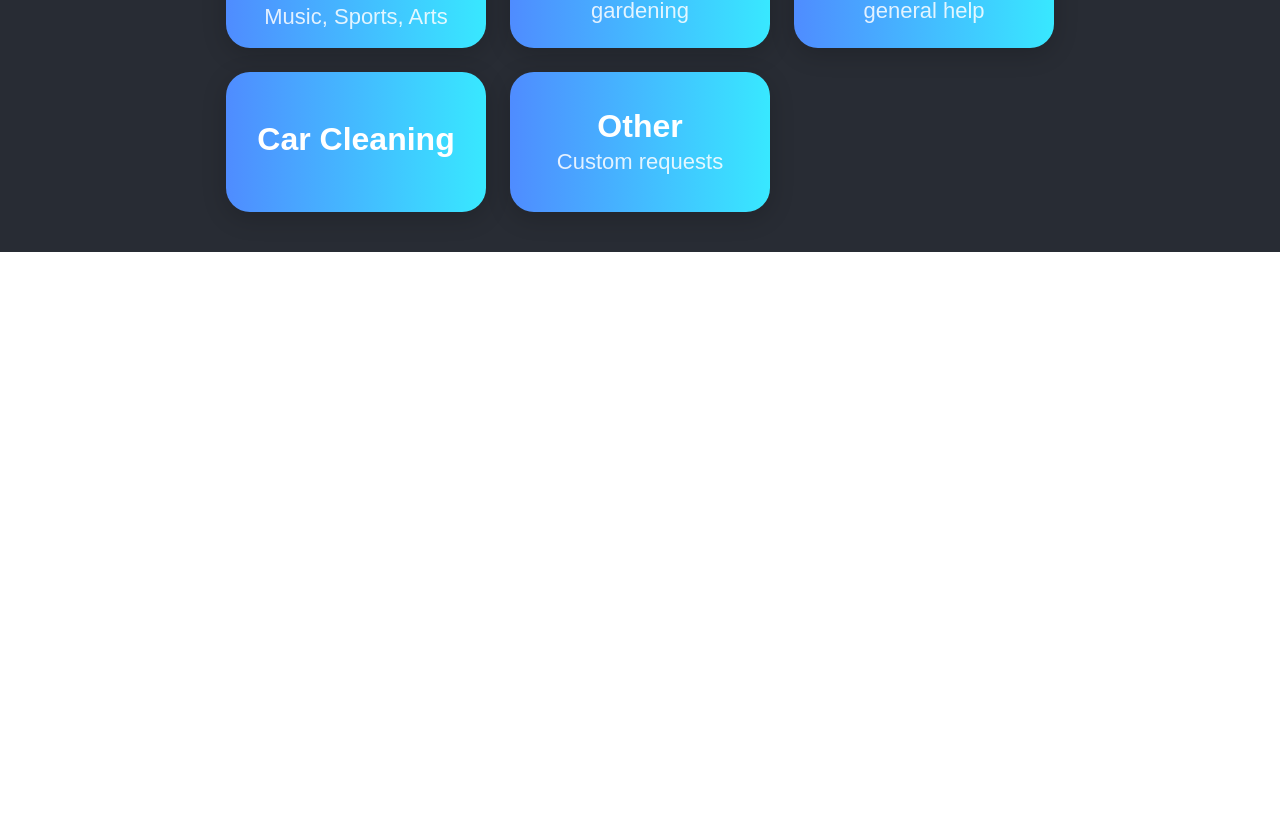
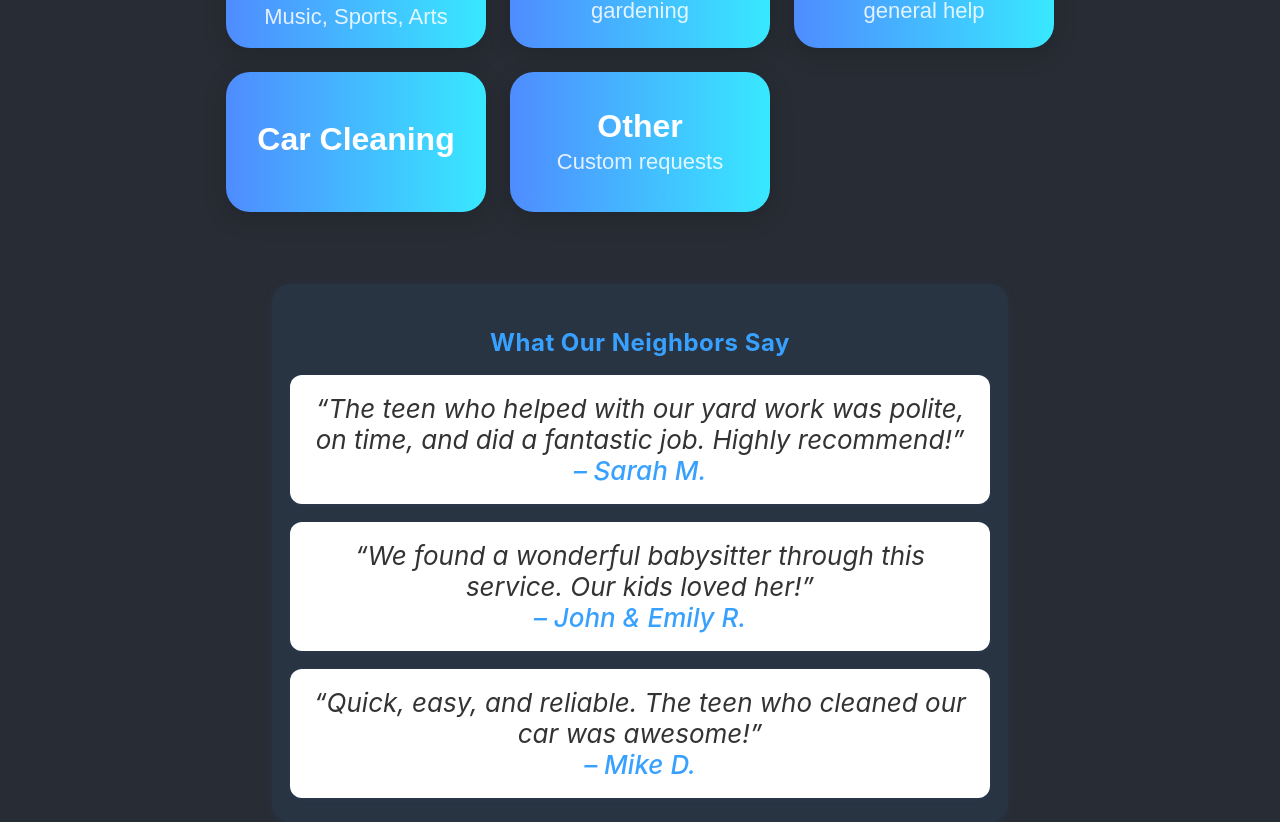
Before and after one commit to ilyaskuratovsky/hire-a-teen, a React (Create React App) app: page / in a window 1280 px wide. Shown: the part 819-1641 px from the top of the page. Before the commit the page ends 1071 px from the top, so only its background shows below. Built offline with nearby package versions, Linux system fonts and the light colour scheme.

Commit message:
testimonials

```diff
--- a/src/App.js
+++ b/src/App.js
@@ -575,6 +575,82 @@ function App() {
             </button>
           ))}
         </div>
+        <div
+          style={{
+            maxWidth: 700,
+            margin: "32px auto 0 auto",
+            padding: "24px 18px",
+            background: "rgba(56,161,255,0.07)",
+            borderRadius: 18,
+            boxShadow: "0 2px 12px rgba(56,161,255,0.07)",
+            textAlign: "center",
+          }}
+        >
+          <h2
+            style={{
+              fontSize: 24,
+              fontWeight: 700,
+              color: "#38a1ff",
+              marginBottom: 18,
+              letterSpacing: 0.5,
+            }}
+          >
+            What Our Neighbors Say
+          </h2>
+          <div style={{ display: "flex", flexDirection: "column", gap: 18 }}>
+            <div
+              style={{
+                background: "#fff",
+                borderRadius: 12,
+                padding: "18px 20px",
+                boxShadow: "0 1px 6px rgba(56,161,255,0.07)",
+                fontStyle: "italic",
+                color: "#333",
+              }}
+            >
+              “The teen who helped with our yard work was polite, on time, and
+              did a fantastic job. Highly recommend!”
+              <br />
+              <span style={{ fontWeight: 500, color: "#38a1ff" }}>
+                – Sarah M.
+              </span>
+            </div>
+            <div
+              style={{
+                background: "#fff",
+                borderRadius: 12,
+                padding: "18px 20px",
+                boxShadow: "0 1px 6px rgba(56,161,255,0.07)",
+                fontStyle: "italic",
+                color: "#333",
+              }}
+            >
+              “We found a wonderful babysitter through this service. Our kids
+              loved her!”
+              <br />
+              <span style={{ fontWeight: 500, color: "#38a1ff" }}>
+                – John & Emily R.
+              </span>
+            </div>
+            <div
+              style={{
+                background: "#fff",
+                borderRadius: 12,
+                padding: "18px 20px",
+                boxShadow: "0 1px 6px rgba(56,161,255,0.07)",
+                fontStyle: "italic",
+                color: "#333",
+              }}
+            >
+              “Quick, easy, and reliable. The teen who cleaned our car was
+              awesome!”
+              <br />
+              <span style={{ fontWeight: 500, color: "#38a1ff" }}>
+                – Mike D.
+              </span>
+            </div>
+          </div>
+        </div>
       </header>
       {showModal && activeForm && (
         <div
```
